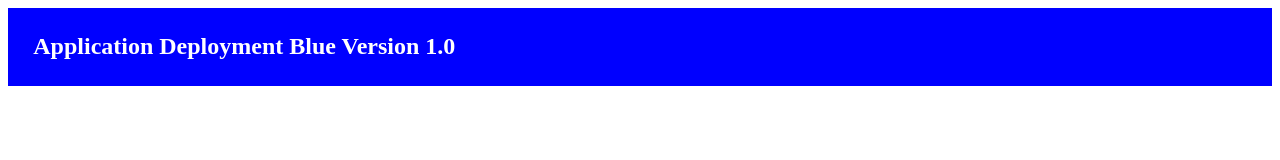
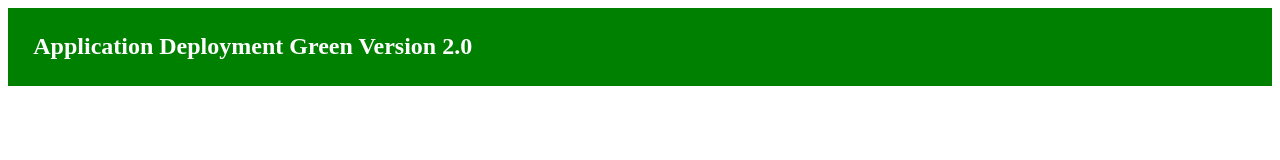
Before and after one commit to patel0ankur/k8_blue_green, a plain HTML site: page nginx/index.html in a window 1280 px wide. Drawn offline with Linux system fonts and the light colour scheme.

Commit message:
changing k8 file

```diff
--- a/nginx/index.html
+++ b/nginx/index.html
@@ -1,6 +1,6 @@
 <html>
   <head></head>
   <body>
-    <h2 style="background-color:blue;color:white;padding:2%;">Application Deployment Blue Version 1.0</h2>
+    <h2 style="background-color:green;color:white;padding:2%;">Application Deployment Green Version 2.0</h2>
   </body>
 </html>
```
